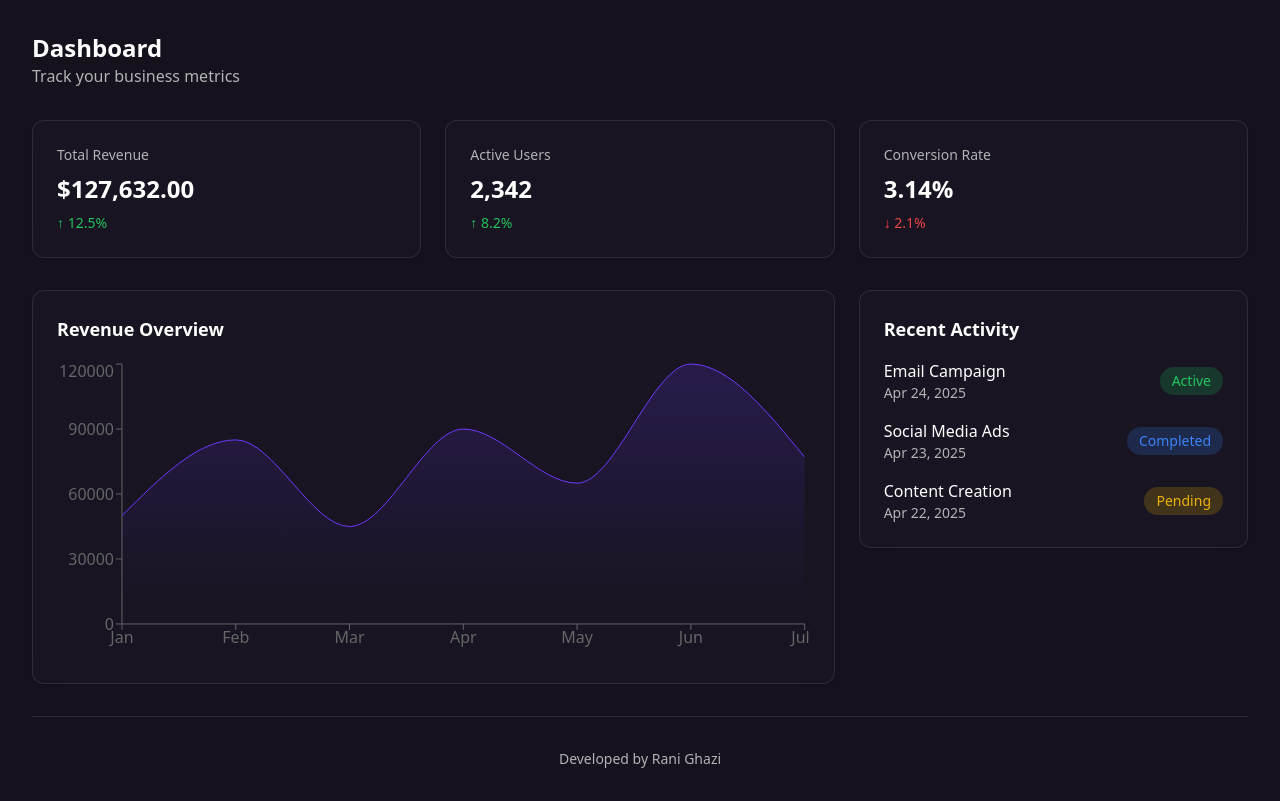
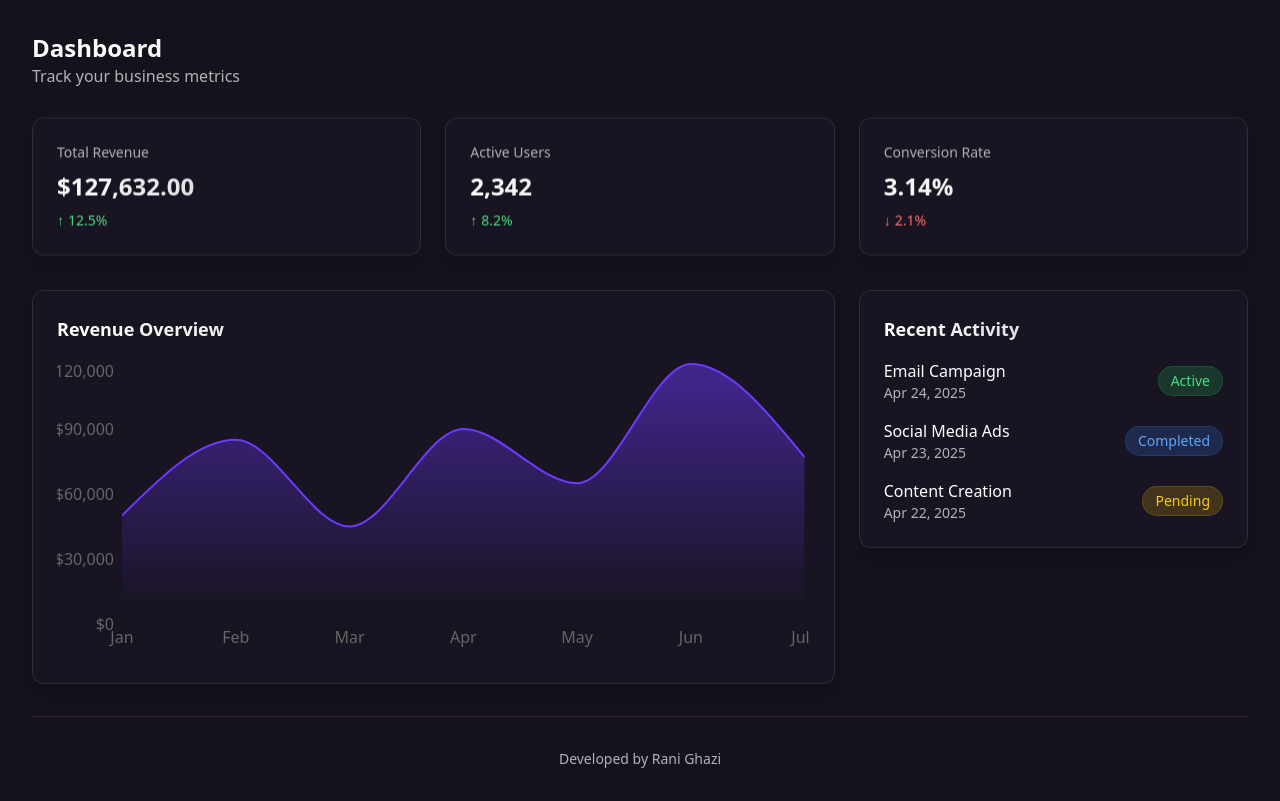
Before and after one commit to Rani-Ghazi/Marketing-Dashboard, a React (Vite) app: page / in a window 1280 px wide. Built offline with nearby package versions, Linux system fonts and the light colour scheme.

Commit message:
Refactor: Improve UI and add animations

```diff
--- a/src/components/ActivityList.tsx
+++ b/src/components/ActivityList.tsx
@@ -10,18 +10,24 @@ const activities = [
 export function ActivityList() {
   return (
     <Card className="glass-card p-6">
-      <h3 className="text-lg font-semibold mb-4">Recent Activity</h3>
+      <h3 className="text-lg font-semibold mb-4 bg-gradient-to-r from-white to-white/70 bg-clip-text text-transparent">
+        Recent Activity
+      </h3>
       <div className="space-y-4">
-        {activities.map((activity) => (
-          <div key={activity.name} className="flex items-center justify-between">
+        {activities.map((activity, index) => (
+          <div
+            key={activity.name}
+            className="flex items-center justify-between fade-in"
+            style={{ animationDelay: `${index * 150}ms` }}
+          >
             <div>
               <p className="font-medium">{activity.name}</p>
               <p className="text-sm text-muted-foreground">{activity.date}</p>
             </div>
-            <span className={`px-3 py-1 rounded-full text-sm ${
-              activity.status === "Active" ? "bg-green-500/20 text-green-500" :
-              activity.status === "Completed" ? "bg-blue-500/20 text-blue-500" :
-              "bg-yellow-500/20 text-yellow-500"
+            <span className={`px-3 py-1 rounded-full text-sm transition-all duration-300 hover:scale-105 ${
+              activity.status === "Active" ? "bg-green-500/20 text-green-400 border border-green-500/20" :
+              activity.status === "Completed" ? "bg-blue-500/20 text-blue-400 border border-blue-500/20" :
+              "bg-yellow-500/20 text-yellow-400 border border-yellow-500/20"
             }`}>
               {activity.status}
             </span>
--- a/src/components/AreaChart.tsx
+++ b/src/components/AreaChart.tsx
@@ -15,25 +15,45 @@ const data = [
 export function AreaChart() {
   return (
     <Card className="glass-card p-6">
-      <h3 className="text-lg font-semibold mb-4">Revenue Overview</h3>
-      <div className="h-[300px]">
+      <h3 className="text-lg font-semibold mb-4 bg-gradient-to-r from-white to-white/70 bg-clip-text text-transparent">
+        Revenue Overview
+      </h3>
+      <div className="h-[300px] fade-in">
         <ResponsiveContainer width="100%" height="100%">
           <RechartsArea data={data}>
-            <XAxis dataKey="month" stroke="#666" />
-            <YAxis stroke="#666" />
-            <Tooltip contentStyle={{ background: "#1c1925", border: "none" }} />
+            <defs>
+              <linearGradient id="colorGradient" x1="0" y1="0" x2="0" y2="1">
+                <stop offset="5%" stopColor="#6E3AFF" stopOpacity={0.8} />
+                <stop offset="95%" stopColor="#6E3AFF" stopOpacity={0} />
+              </linearGradient>
+            </defs>
+            <XAxis
+              dataKey="month"
+              stroke="#666"
+              tickLine={false}
+              axisLine={false}
+            />
+            <YAxis
+              stroke="#666"
+              tickLine={false}
+              axisLine={false}
+              tickFormatter={(value) => `$${value.toLocaleString()}`}
+            />
+            <Tooltip
+              contentStyle={{
+                background: "rgba(28, 25, 37, 0.9)",
+                border: "1px solid rgba(255, 255, 255, 0.1)",
+                borderRadius: "8px",
+                boxShadow: "0 4px 12px rgba(0, 0, 0, 0.1)"
+              }}
+            />
             <Area
               type="monotone"
               dataKey="value"
               stroke="#6E3AFF"
+              strokeWidth={2}
               fill="url(#colorGradient)"
             />
-            <defs>
-              <linearGradient id="colorGradient" x1="0" y1="0" x2="0" y2="1">
-                <stop offset="5%" stopColor="#6E3AFF" stopOpacity={0.3} />
-                <stop offset="95%" stopColor="#6E3AFF" stopOpacity={0} />
-              </linearGradient>
-            </defs>
           </RechartsArea>
         </ResponsiveContainer>
       </div>
--- a/src/components/StatsCard.tsx
+++ b/src/components/StatsCard.tsx
@@ -10,12 +10,17 @@ interface StatsCardProps {
 
 export function StatsCard({ title, value, trend, trendValue }: StatsCardProps) {
   return (
-    <Card className="glass-card p-6">
+    <Card className="glass-card p-6 float-animation">
       <p className="text-sm text-muted-foreground">{title}</p>
-      <p className="text-2xl font-bold mt-2">{value}</p>
+      <p className="text-2xl font-bold mt-2 bg-gradient-to-r from-white to-white/70 bg-clip-text text-transparent">
+        {value}
+      </p>
       {trend && trendValue && (
-        <p className={`text-sm mt-2 ${trend === "up" ? "text-green-500" : "text-red-500"}`}>
-          {trend === "up" ? "↑" : "↓"} {trendValue}
+        <p className={`text-sm mt-2 flex items-center gap-1 ${
+          trend === "up" ? "text-green-400" : "text-red-400"
+        }`}>
+          {trend === "up" ? "↑" : "↓"}
+          <span className="font-medium">{trendValue}</span>
         </p>
       )}
     </Card>
--- a/src/index.css
+++ b/src/index.css
@@ -39,5 +39,24 @@
 }
 
 .glass-card {
-  @apply bg-card/50 backdrop-blur-lg border border-white/10 rounded-xl;
+  @apply bg-card/50 backdrop-blur-lg border border-white/10 rounded-xl hover:scale-105 transition-transform duration-300 shadow-lg hover:shadow-xl;
 }
+
+@keyframes float {
+  0% { transform: translateY(0px); }
+  50% { transform: translateY(-10px); }
+  100% { transform: translateY(0px); }
+}
+
+.float-animation {
+  animation: float 3s ease-in-out infinite;
+}
+
+.fade-in {
+  animation: fadeIn 0.5s ease-out forwards;
+}
+
+@keyframes fadeIn {
+  from { opacity: 0; transform: translateY(20px); }
+  to { opacity: 1; transform: translateY(0); }
+}
--- a/src/pages/Index.tsx
+++ b/src/pages/Index.tsx
@@ -8,8 +8,10 @@ const Index = () => {
     <div className="min-h-screen bg-background p-6 md:p-8">
       <div className="max-w-7xl mx-auto space-y-8">
         {/* Header */}
-        <div>
-          <h1 className="text-2xl font-bold">Dashboard</h1>
+        <div className="fade-in">
+          <h1 className="text-2xl font-bold bg-gradient-to-r from-white to-white/70 bg-clip-text text-transparent">
+            Dashboard
+          </h1>
           <p className="text-muted-foreground">Track your business metrics</p>
         </div>
 
@@ -46,7 +48,7 @@ const Index = () => {
         </div>
 
         {/* Attribution */}
-        <footer className="text-center text-sm text-muted-foreground pt-8 border-t border-border">
+        <footer className="text-center text-sm text-muted-foreground pt-8 border-t border-border fade-in">
           <p>Developed by Rani Ghazi</p>
         </footer>
       </div>
```
